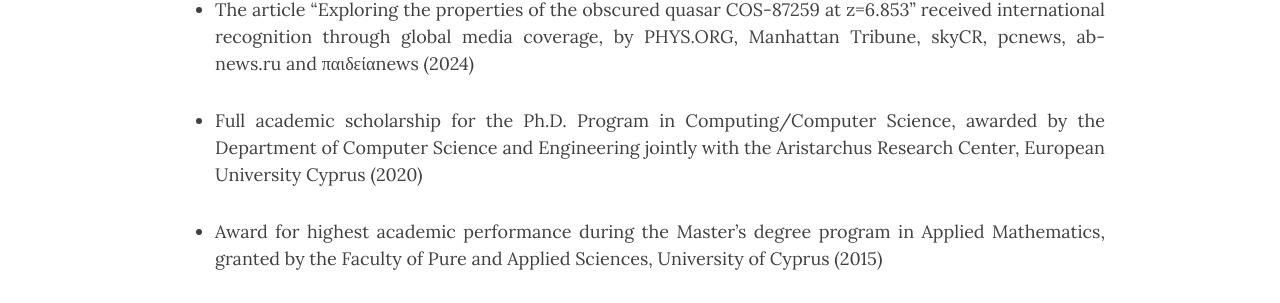
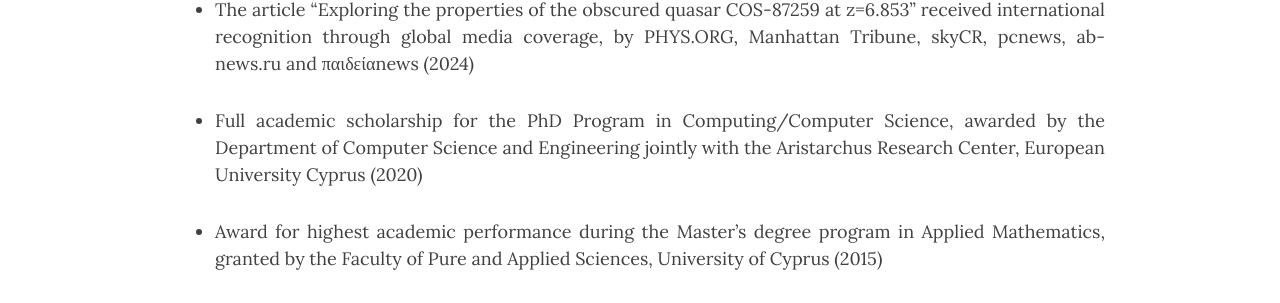
Before and after one commit to ch-var/ch-var.github.io, a Jekyll site: the page built from honors_awards.html, in a window 1280 px wide and 1040 px high. Shown: the part 391-694 px from the top of the window. Built offline with Jekyll 4.4.1, drawn with Linux system fonts in a browser that asks for light colours.

Commit message:
Update honors_awards.html

```diff
--- a/honors_awards.html
+++ b/honors_awards.html
@@ -26,7 +26,7 @@ title: Honors & Awards
 <p></p>
 <li class="responsive-margin">The article “Exploring the properties of the obscured quasar COS-87259 at z=6.853” received international recognition through global media coverage, by PHYS.ORG, Manhattan Tribune, skyCR, pcnews, ab-news.ru and παιδείαnews (2024)</li>
 <p></p>
-<li class="responsive-margin">Full academic scholarship for the Ph.D. Program in Computing/Computer Science, awarded by the Department of Computer Science and Engineering jointly with the Aristarchus Research Center, European University Cyprus (2020)</li>
+<li class="responsive-margin">Full academic scholarship for the PhD Program in Computing/Computer Science, awarded by the Department of Computer Science and Engineering jointly with the Aristarchus Research Center, European University Cyprus (2020)</li>
 <p></p>
 <li class="responsive-margin">Award for highest academic performance during the Master’s degree program in Applied Mathematics, granted by the Faculty of Pure and Applied Sciences, University of Cyprus (2015)</li>
 <p></p>
```
